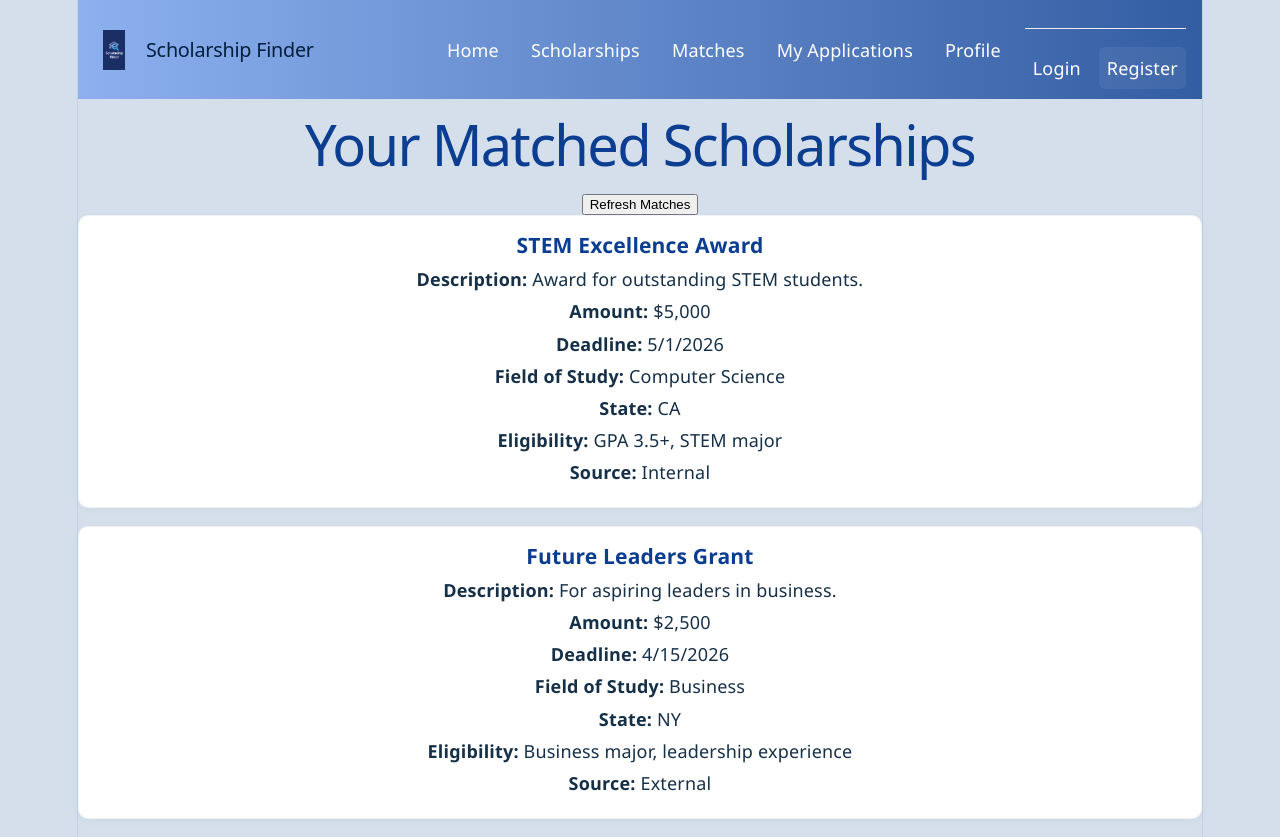
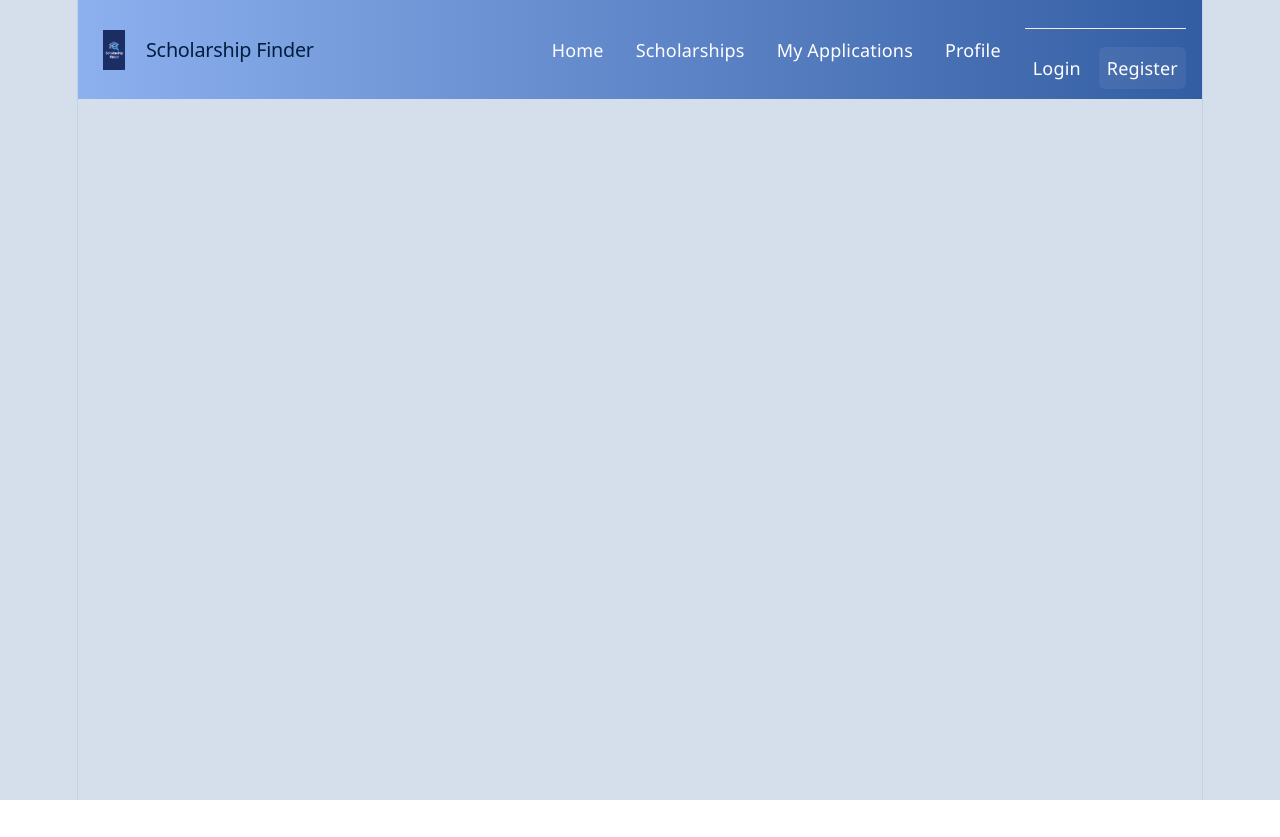
Before and after one commit to code-differently/26q1-team5-capstone, a React app in the folder frontend/: page /matches in a window 1280 px wide. After the commit the page ends 800 px from the top, so only its background shows below. Built offline with nearby package versions, Linux system fonts and the light colour scheme; the HTML template or start-up script is replaced by a standard one.

Commit message:
"Changed the width and length in registratioCard the loginPage and more"

```diff
--- a/frontend/src/App.jsx
+++ b/frontend/src/App.jsx
@@ -3,14 +3,14 @@ import { Routes, Route } from 'react-router-dom'
 import { AuthProvider } from './context/AuthContext'
 import './App.css'
 import ApplicationCard from './Components/ApplicationCard'
-import MatchCard from './Components/MatchCard'
+// import MatchCard from './Components/MatchCard'
 import ProfileCard from './Components/ProfileCard'
 import ScholarshipCard from './Components/ScholarshipCard'
 import Navbar from './Components/Navbar'
 import HomePage from './Pages/HomePage'
 import LoginPage from './Pages/LoginPage'
 import RegistrationPage from './Pages/RegistrationPage'
-import MatchesPage from './Pages/MatchesPage'
+// import MatchesPage from './Pages/MatchesPage'
 import ScholarshipPage from './Pages/ScholarshipPage'
 import ApplicationPage from './Pages/ApplicationPage'
 import ProfilePage from './Pages/ProfilePage'
@@ -115,7 +115,7 @@ function App() {
         } />
         <Route path="/login" element={<LoginPage />} />
         <Route path="/register" element={<RegistrationPage />} />
-        <Route path="/matches" element={<MatchesPage />} />
+        {/* <Route path="/matches" element={<MatchesPage />} /> */}
         <Route path="/scholarships" element={<ScholarshipPage />} />
         <Route path="/applications" element={<ApplicationPage />} />
         <Route path="/profile" element={<ProfilePage />} />
--- a/frontend/src/Components/MatchCard.css
+++ b/frontend/src/Components/MatchCard.css
@@ -1,4 +1,4 @@
-:root {
+/* :root {
     --navy: #0b3d91;
     --navy-dark: #001f3f;
     --accent: #2a6f97;
@@ -55,4 +55,4 @@
     color: #611a15;
     padding: 12px;
     border-radius: 8px
-}
+} */
--- a/frontend/src/Components/MatchCard.jsx
+++ b/frontend/src/Components/MatchCard.jsx
@@ -1,24 +1,24 @@
-import React from 'react'
-import './MatchCard.css'
+// import React from 'react'
+// import './MatchCard.css'
 
-function MatchCard({ scholarship, matchScore }) {
-  const { name, amount, deadline, fieldOfStudy } = scholarship
+// function MatchCard({ scholarship, matchScore }) {
+//   const { name, amount, deadline, fieldOfStudy } = scholarship
 
-  const formatDate = (dateString) => {
-    if (!dateString) return 'N/A'
-    return new Date(dateString).toLocaleDateString()
-  }
+//   const formatDate = (dateString) => {
+//     if (!dateString) return 'N/A'
+//     return new Date(dateString).toLocaleDateString()
+//   }
 
-  return (
-    <div className="card match-card">
-      {matchScore && <div className="match-score">{matchScore}% Match</div>}
-      <h3>{name}</h3>
-      <p><strong>Amount:</strong> ${amount?.toLocaleString()}</p>
-      <p><strong>Deadline:</strong> {formatDate(deadline)}</p>
-      <p><strong>Field:</strong> {fieldOfStudy}</p>
-      <button type="button">View Details</button>
-    </div>
-  )
-}
+//   return (
+//     <div className="card match-card">
+//       {matchScore && <div className="match-score">{matchScore}% Match</div>}
+//       <h3>{name}</h3>
+//       <p><strong>Amount:</strong> ${amount?.toLocaleString()}</p>
+//       <p><strong>Deadline:</strong> {formatDate(deadline)}</p>
+//       <p><strong>Field:</strong> {fieldOfStudy}</p>
+//       <button type="button">View Details</button>
+//     </div>
+//   )
+// }
 
-export default MatchCard
+// export default MatchCard
--- a/frontend/src/Components/Navbar.jsx
+++ b/frontend/src/Components/Navbar.jsx
@@ -47,7 +47,7 @@ function Navbar() {
         <div className={isOpen? 'nav-links active' : 'nav-links'}>
           <Link to="/" onClick={closeMenu}>Home</Link>
           <Link to="/scholarships" onClick={closeMenu}>Scholarships</Link>
-          <Link to="/matches" onClick={closeMenu}>Matches</Link>
+          {/* <Link to="/matches" onClick={closeMenu}>Matches</Link> */}
           <Link to="/applications" onClick={closeMenu}>My Applications</Link>
           <Link to="/profile" onClick={closeMenu}>Profile</Link>
           {user ? (
--- a/frontend/src/Components/RegistrationCard.css
+++ b/frontend/src/Components/RegistrationCard.css
@@ -7,7 +7,8 @@
 .card.registration-card {
     background: linear-gradient(180deg, var(--muted), #fff);
     border: 1px solid rgba(11, 61, 145, 0.06);
-    padding: 18px;
+    padding: 30px;
+    /* padding: 18px; */
     border-radius: 10px;
     max-width: 520px
 }
@@ -35,12 +36,16 @@
 }
 
 .form-group input {
+    width: 100%;
     padding: 8px;
     border: 1px solid #dfeaf4;
-    border-radius: 6px
+    border-radius: 6px;
+    box-sizing: border-box;
 }
 
 .register-btn {
+    width: 100%;
+    display: block;
     background: var(--navy);
     color: #fff;
     padding: 10px 14px;
--- a/frontend/src/Pages/HomePage.jsx
+++ b/frontend/src/Pages/HomePage.jsx
@@ -1,6 +1,6 @@
 import React, { useState } from 'react';
 import ProfileCard from '../Components/ProfileCard';
-import MatchCard from '../Components/MatchCard';
+// import MatchCard from '../Components/MatchCard';
 import ApplicationCard from '../Components/ApplicationCard';
 
 const HomePage = ({ matches, applications, profile, onDeleteApplication }) => {
@@ -28,7 +28,7 @@ const HomePage = ({ matches, applications, profile, onDeleteApplication }) => {
       />
 
       <main className="dashboard">
-        <section className="matches-section">
+        {/* <section className="matches-section">
           <h2>Recommended For You</h2>
           <div className="card-grid">
             {matches.length > 0 ? (
@@ -43,7 +43,7 @@ const HomePage = ({ matches, applications, profile, onDeleteApplication }) => {
               <p className="empty-state">No matches yet. Complete your profile to get recommendations.</p>
             )}
           </div>
-        </section>
+        </section> */}
 
         <section className="applications-section">
           <h2>Your Applications</h2>
--- a/frontend/src/Pages/LoginPage.jsx
+++ b/frontend/src/Pages/LoginPage.jsx
@@ -56,7 +56,7 @@ const LoginPage = () => {
           />
         </div>
         {error && <p style={{ color: 'red' }}>{error}</p>}
-        <button type="submit" style={{ width: '100%', padding: '0.5rem' }}>Login</button>
+        <button type="submit" style={{ width: '108%', padding: '0.5rem' }}>Login</button>
       </form>
       <p style={{ marginTop: '1rem' }}>
         Don't have an account? <a href="/register">Register here</a>
--- a/frontend/src/Pages/MatchesPage.jsx
+++ b/frontend/src/Pages/MatchesPage.jsx
@@ -1,78 +1,78 @@
-import React, { useState, useEffect } from 'react';
-import ScholarshipCard from '../Components/ScholarshipCard';
+// import React, { useState, useEffect } from 'react';
+// import ScholarshipCard from '../Components/ScholarshipCard';
 
-const MatchesPage = () => {
-  const [matches, setMatches] = useState([]);
-  const [loading, setLoading] = useState(false);
+// const MatchesPage = () => {
+//   const [matches, setMatches] = useState([]);
+//   const [loading, setLoading] = useState(false);
 
-  useEffect(() => {
-    fetchMatches();
-  }, []);
+//   useEffect(() => {
+//     fetchMatches();
+//   }, []);
 
-  const fetchMatches = async () => {
-    setLoading(true);
-    try {
-      // TODO: Replace with actual API call to /api/matches
-      // For now, using mock data
-      const mockMatches = [
-        {
-          scholarshipId: 1,
-          name: "STEM Excellence Award",
-          description: "Award for outstanding STEM students.",
-          amount: 5000,
-          deadline: "2026-05-01",
-          eligibilityCriteria: "GPA 3.5+, STEM major",
-          applicationUrl: "https://example.com/apply",
-          fieldOfStudy: "Computer Science",
-          state: "CA",
-          sourceApi: "Internal"
-        },
-        {
-          scholarshipId: 2,
-          name: "Future Leaders Grant",
-          description: "For aspiring leaders in business.",
-          amount: 2500,
-          deadline: "2026-04-15",
-          eligibilityCriteria: "Business major, leadership experience",
-          applicationUrl: "https://example.com/apply2",
-          fieldOfStudy: "Business",
-          state: "NY",
-          sourceApi: "External"
-        }
-      ];
-      setMatches(mockMatches);
-    } catch (error) {
-      console.error('Error fetching matches:', error);
-    } finally {
-      setLoading(false);
-    }
-  };
+//   const fetchMatches = async () => {
+//     setLoading(true);
+//     try {
+//       // TODO: Replace with actual API call to /api/matches
+//       // For now, using mock data
+//       const mockMatches = [
+//         {
+//           scholarshipId: 1,
+//           name: "STEM Excellence Award",
+//           description: "Award for outstanding STEM students.",
+//           amount: 5000,
+//           deadline: "2026-05-01",
+//           eligibilityCriteria: "GPA 3.5+, STEM major",
+//           applicationUrl: "https://example.com/apply",
+//           fieldOfStudy: "Computer Science",
+//           state: "CA",
+//           sourceApi: "Internal"
+//         },
+//         {
+//           scholarshipId: 2,
+//           name: "Future Leaders Grant",
+//           description: "For aspiring leaders in business.",
+//           amount: 2500,
+//           deadline: "2026-04-15",
+//           eligibilityCriteria: "Business major, leadership experience",
+//           applicationUrl: "https://example.com/apply2",
+//           fieldOfStudy: "Business",
+//           state: "NY",
+//           sourceApi: "External"
+//         }
+//       ];
+//       setMatches(mockMatches);
+//     } catch (error) {
+//       console.error('Error fetching matches:', error);
+//     } finally {
+//       setLoading(false);
+//     }
+//   };
 
-  const refreshMatches = async () => {
-    // TODO: Call /api/matches/refresh
-    alert('Refreshing matches...');
-    fetchMatches();
-  };
+//   const refreshMatches = async () => {
+//     // TODO: Call /api/matches/refresh
+//     alert('Refreshing matches...');
+//     fetchMatches();
+//   };
 
-  return (
-    <div>
-      <h1>Your Matched Scholarships</h1>
-      <button onClick={refreshMatches} disabled={loading}>
-        {loading ? 'Refreshing...' : 'Refresh Matches'}
-      </button>
-      {loading ? (
-        <p>Loading matches...</p>
-      ) : matches.length > 0 ? (
-        <div className="card-grid">
-          {matches.map(match => (
-            <ScholarshipCard key={match.scholarshipId} scholarship={match} />
-          ))}
-        </div>
-      ) : (
-        <p>No matches found. Update your profile to get better recommendations.</p>
-      )}
-    </div>
-  );
-};
+//   return (
+//     <div>
+//       <h1>Your Matched Scholarships</h1>
+//       <button onClick={refreshMatches} disabled={loading}>
+//         {loading ? 'Refreshing...' : 'Refresh Matches'}
+//       </button>
+//       {loading ? (
+//         <p>Loading matches...</p>
+//       ) : matches.length > 0 ? (
+//         <div className="card-grid">
+//           {matches.map(match => (
+//             <ScholarshipCard key={match.scholarshipId} scholarship={match} />
+//           ))}
+//         </div>
+//       ) : (
+//         <p>No matches found. Update your profile to get better recommendations.</p>
+//       )}
+//     </div>
+//   );
+// };
 
-export default MatchesPage;
+// export default MatchesPage;
```
